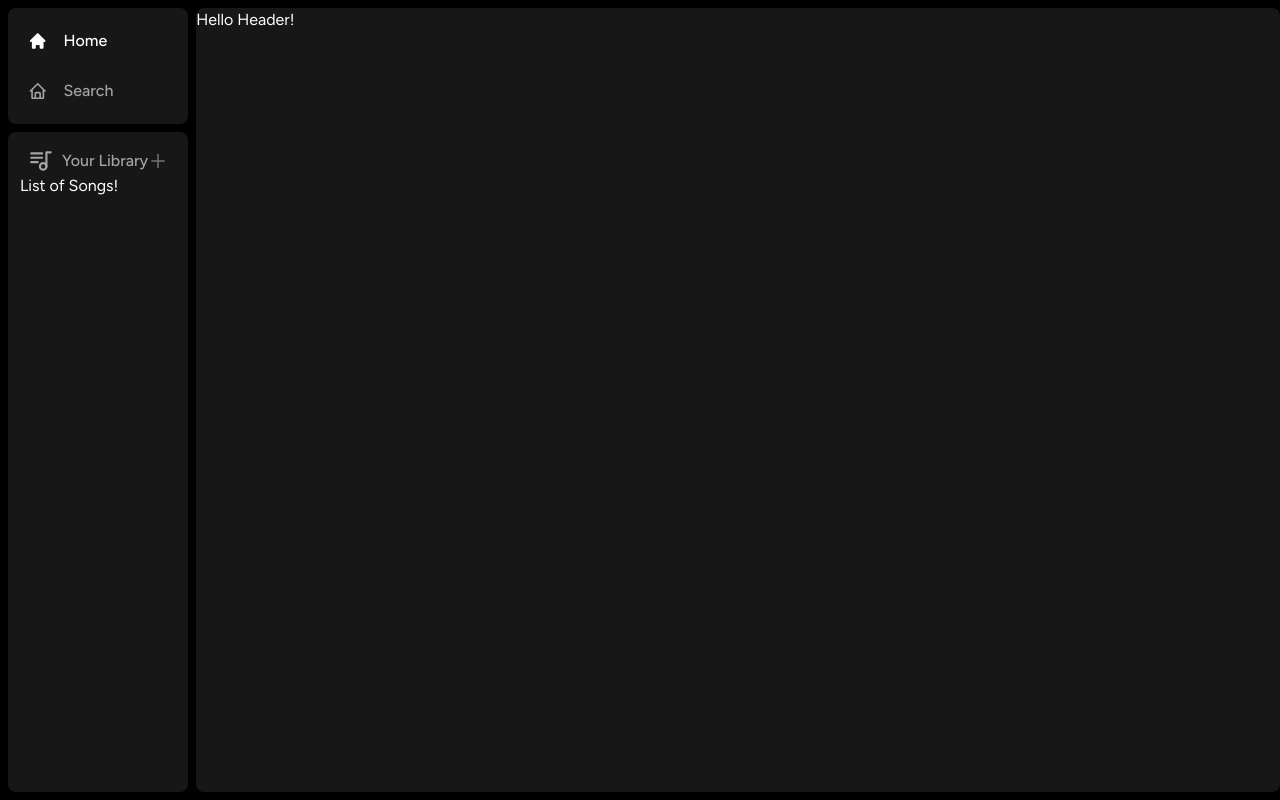
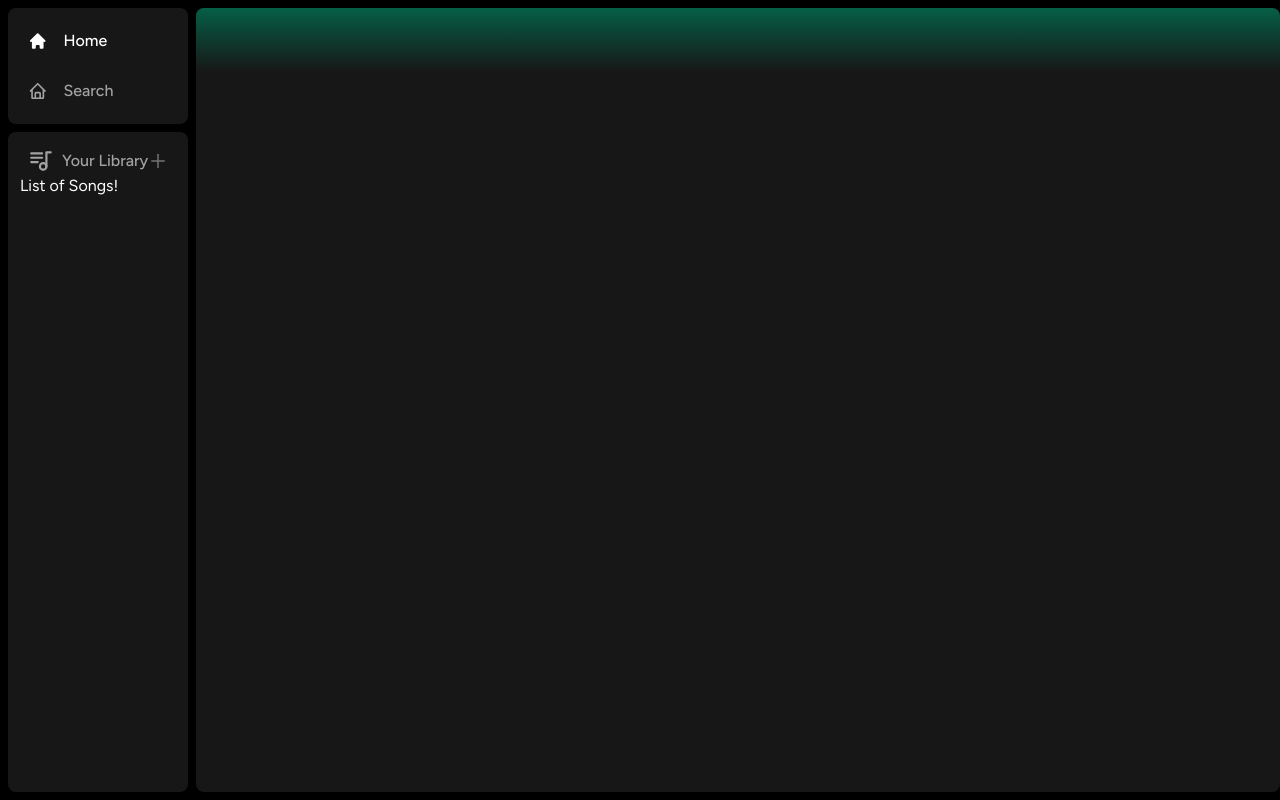
Before and after one commit to michaelorina/fullstack-spotify-clone, a Next.js app: page / in a window 1280 px wide. Built offline with nearby package versions, Linux system fonts and the light colour scheme.

Commit message:
create functions and define classnames

```diff
--- a/components/Header.tsx
+++ b/components/Header.tsx
@@ -1,4 +1,8 @@
+"use client";
+
+import { useRouter } from "next/navigation";
 import React from "react";
+import { twMerge } from "tailwind-merge";
 
 interface HeaderProps{
     children: React.ReactNode;
@@ -8,9 +12,34 @@ const Header: React.FC<HeaderProps> = ({
     children,
     className
 }) =>{
+
+    const router = useRouter();
+
+    const handleLogout = () =>{
+        //handle logout in the future
+    }
     return(
-        <div>
-            Hello Header!
+        <div className={twMerge(`
+            h-fit
+            bg-gradient-to-b
+            from-emerald-800
+            p-6
+        `, className
+        )}>
+            <div className="
+                w-full
+                mb-4
+                flex
+                items-center
+                justify-between
+            ">
+                <div className="
+                    hidden
+                    md:flex
+                    gap-x-2
+                    items-center
+                "></div>
+            </div>
         </div>
     );
 }
```
